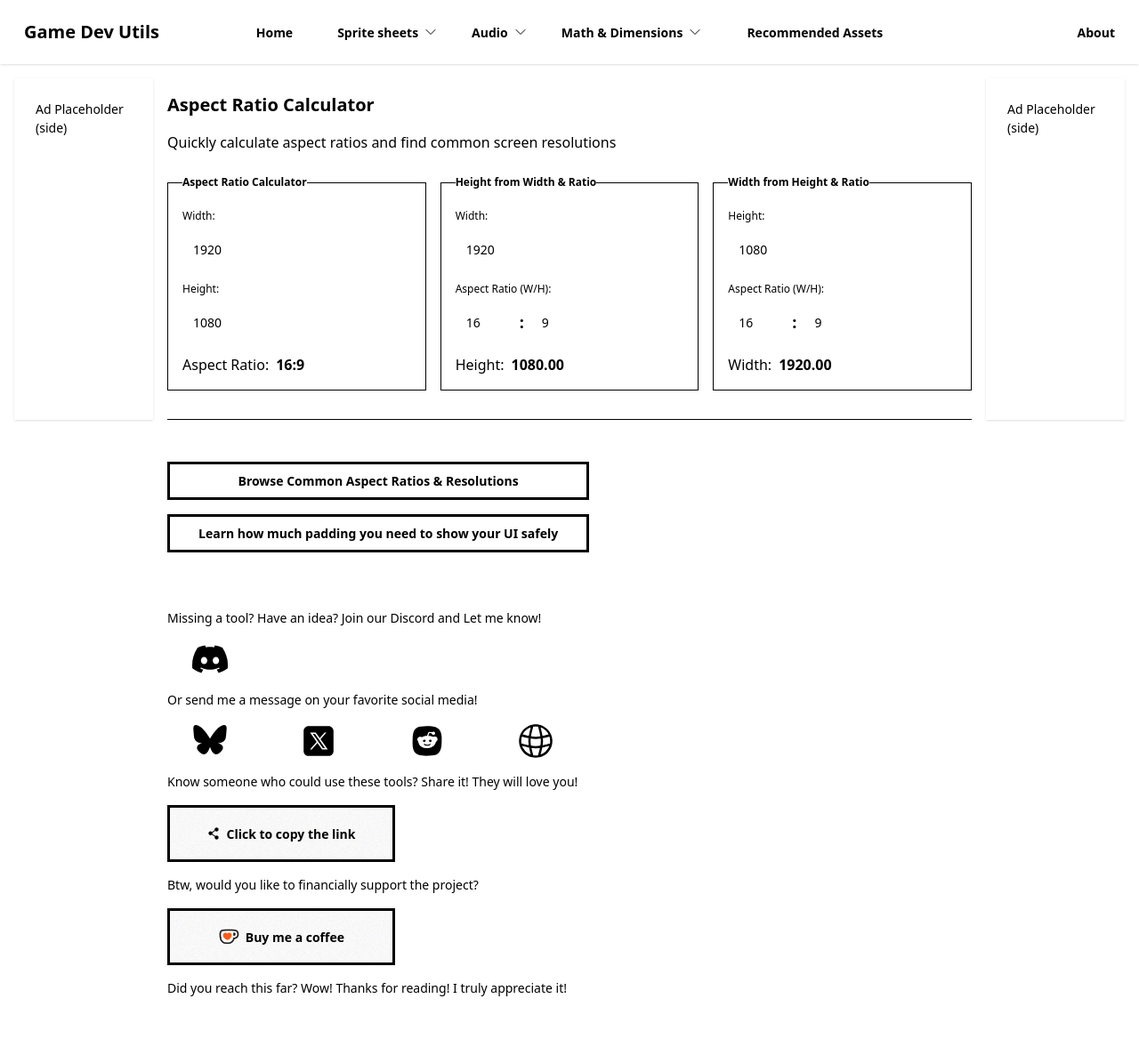
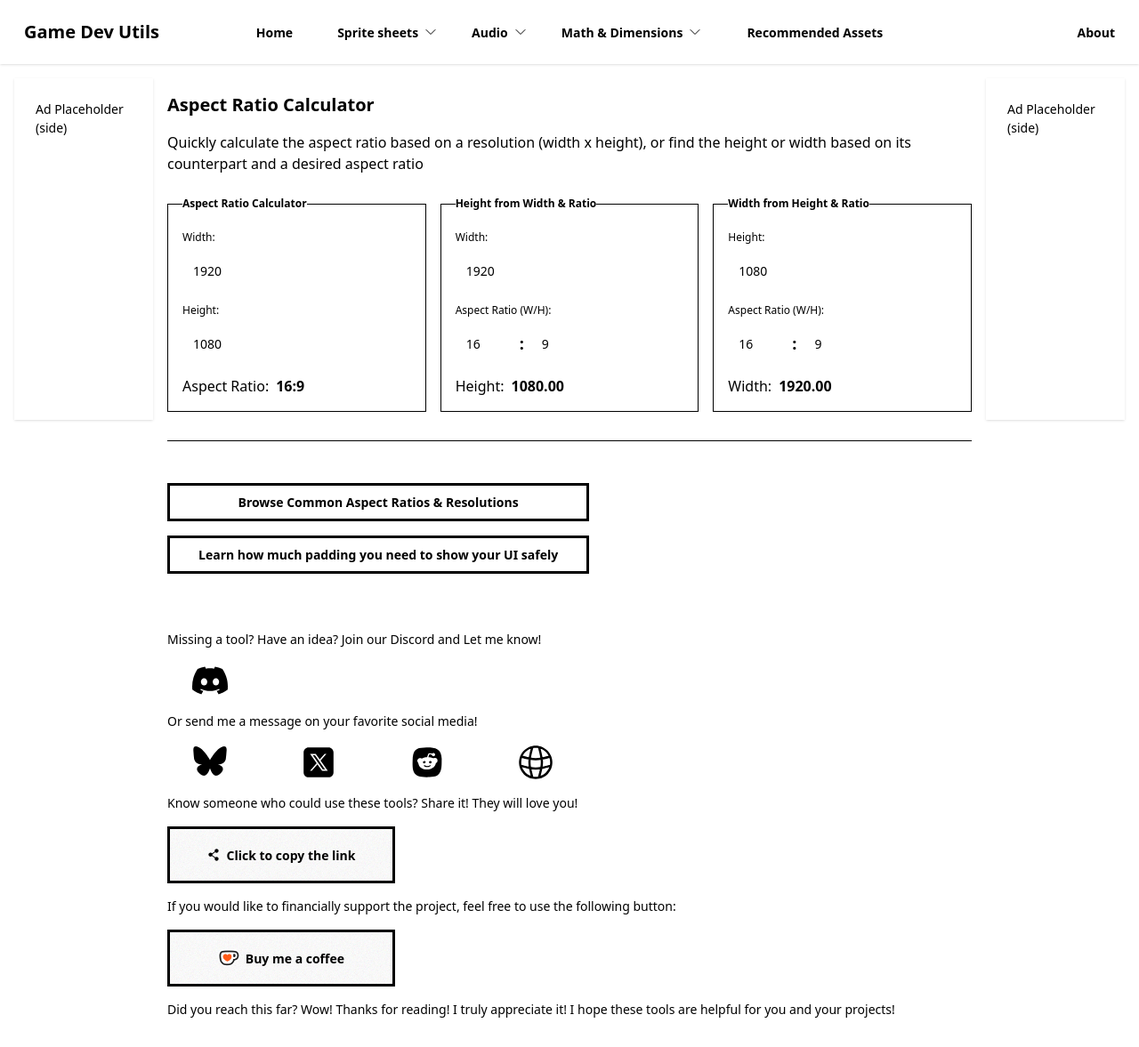
Before and after one commit to hrodrick/game-dev-tools, a React (Vite) app: page /aspect-ratio-calculator in a window 1280 px wide. Shown: the whole page at 89% size. Before the commit the page ends 1153 px from the top, so only its background shows below. Built offline with nearby package versions, Linux system fonts and the light colour scheme.

Commit message:
Minor improvements to texts and layouts

```diff
--- a/src/components/Footer.jsx
+++ b/src/components/Footer.jsx
@@ -42,7 +42,7 @@ export default function Footer() {
                 <CopiedTooltip show={CopiedText === window.location.href} />
             </div>
             <div className="flex flex-col gap-4 relative self-center md:self-start">
-                <p className="text-sm p-0">Btw, would you like to financially support the project? </p>
+                <p className="text-sm p-0">If you would like to financially support the project, feel free to use the following button:</p>
                 <a href='https://ko-fi.com/rosodev?utm_source=gameDevUtilsWeb' target='_blank'>
                     <button className="btn btn-content-neutral w-64 h-16">
                         <img className="h-5" src='/assets/icons/ko-fi.webp' alt='Buy Me a Coffee at ko-fi.com' />
@@ -50,7 +50,7 @@ export default function Footer() {
                     </button>
                 </a>
             </div>
-            <p className="text-sm p-0">Did you reach this far? Wow! Thanks for reading! I truly appreciate it! </p>
+            <p className="text-sm p-0">Did you reach this far? Wow! Thanks for reading! I truly appreciate it! I hope these tools are helpful for you and your projects!</p>
         </footer>
     )
 }
--- a/src/pages/AspectRatioCalculator/AspectRatioCalculator.jsx
+++ b/src/pages/AspectRatioCalculator/AspectRatioCalculator.jsx
@@ -26,7 +26,7 @@ export default function AspectRatioCalculator() {
     <div className="flex flex-col gap-4 w-full">
       <header className="flex flex-col gap-4">
         <h1 className="text-xl font-bold">Aspect Ratio Calculator</h1>
-        <h2>Quickly calculate aspect ratios and find common screen resolutions</h2>
+        <h2>Quickly calculate the aspect ratio based on a resolution (width x height), or find the height or width based on its counterpart and a desired aspect ratio</h2>
       </header>
       {/* Responsive row of calculators */}
       <div className="w-full flex flex-col items-stretch md:items-center lg:flex-row lg:flex-wrap gap-4">
--- a/src/pages/RecommendedAssets/RecommendedAssets.jsx
+++ b/src/pages/RecommendedAssets/RecommendedAssets.jsx
@@ -161,7 +161,7 @@ export default function RecommendedAssets() {
                 <h2 className="text-xl font-bold">{cat.title}</h2>
                 <p className="text-sm text-neutral-content">{cat.description}</p>
               </div>
-              <div className="flex flex-wrap gap-4">
+              <div className="flex flex-wrap gap-4 justify-center md:justify-start">
                 {cat.assets.map((asset, j) => (
                   <AssetCard key={j} asset={asset} />
                 ))}
```
